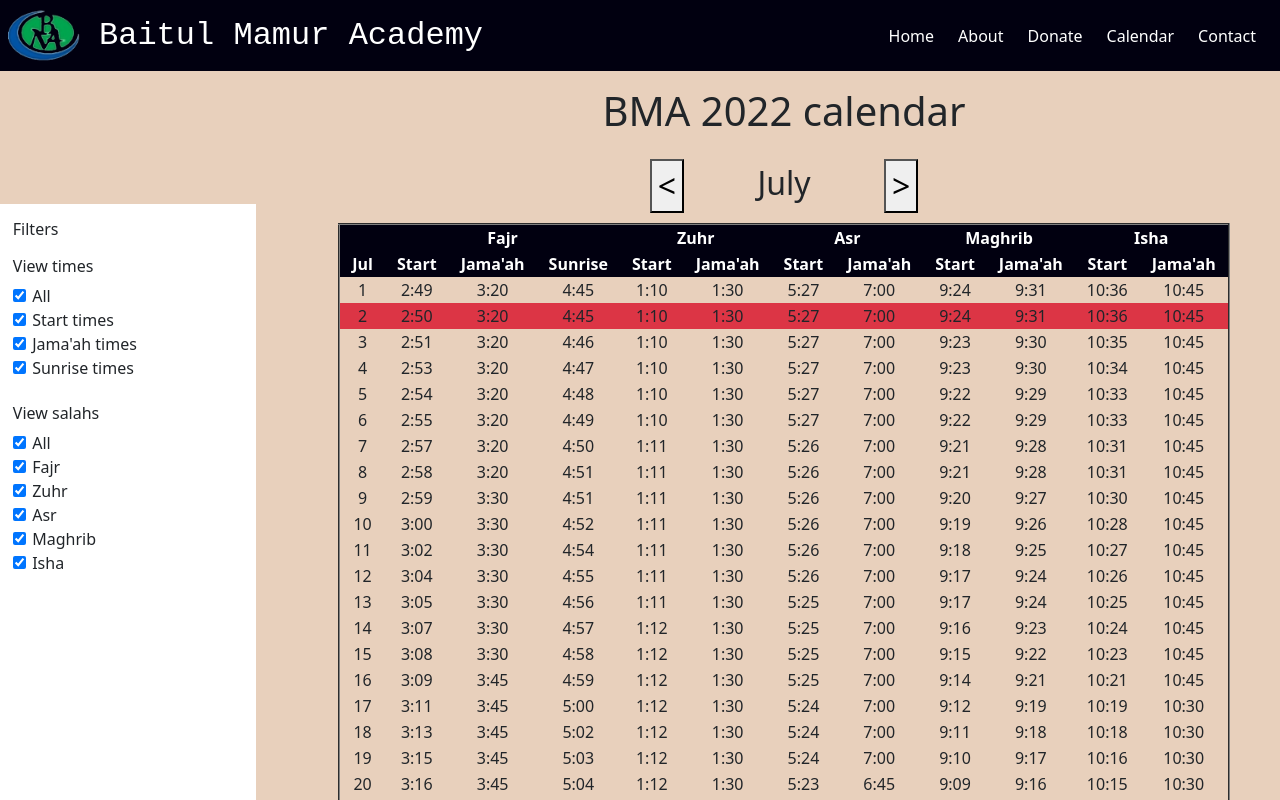
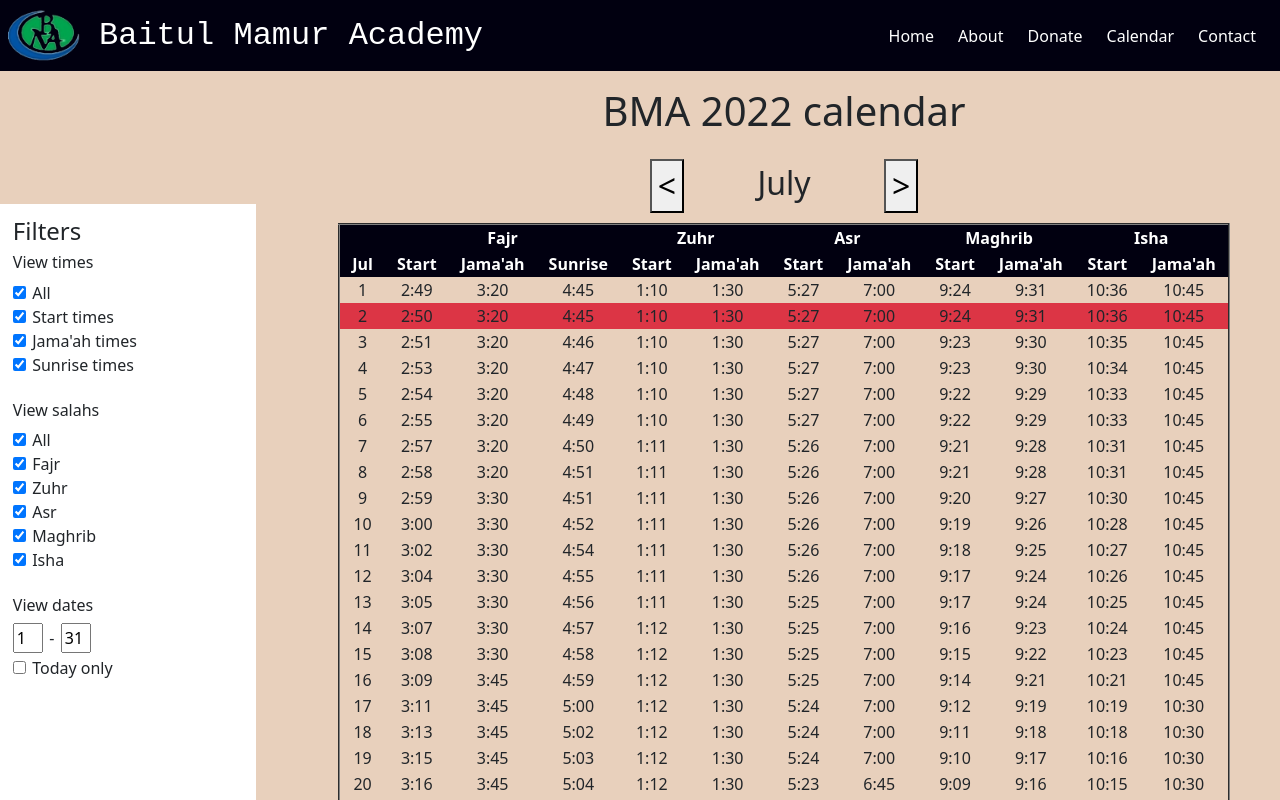
Before and after one commit to Habib-aw/bma-website-old, a React (Create React App) app: page /calendar in a window 1280 px wide. Shown: the top 800 px of the page. Built offline with nearby package versions, Linux system fonts and the light colour scheme.

Commit message:
calendar filters completed functionality

```diff
--- a/src/Components/Calendar/calendar.css
+++ b/src/Components/Calendar/calendar.css
@@ -114,8 +114,38 @@ thead{
     }
 
 }
+
+input::-webkit-outer-spin-button,
+input::-webkit-inner-spin-button {
+    margin: 0;
+    -webkit-appearance: none;
+}
+input[type=number] {
+    -moz-appearance: textfield;
+}
+#start-date,#end-date{
+    width: 30px;
+}
+#dash-number{
+    margin-inline: 0.4rem;
+}
 .view{
     display: flex;
+}
+#Today-only{
+    margin-top: 0.5em;
+}
+.dates-sm{
+    display: none;
+}
+@media (max-width:384px) {
+    .dates-l{
+        display: none;
+    }
+    .dates-sm{
+        display: block;
+        margin-top: 0.5rem;
+    }
 }
 @media (min-width:1255px) {
     .checkbox{
--- a/src/Components/Calendar/index.js
+++ b/src/Components/Calendar/index.js
@@ -3,6 +3,8 @@ import {useState,useEffect} from 'react';
 import './calendar.css';
 import data from "../../data/times.json";
 function Index() {
+    const date = new Date()
+    const [month,setMonth] = useState(date.getMonth())
     const [start,setStart] = useState(true)
     const [jamaah,setJamaah] = useState(true)
     const [sunrise,setSunrise] = useState(true)
@@ -11,13 +13,14 @@ function Index() {
     const [asr,setAsr] = useState(true)
     const [mgrb,setMgrb] = useState(true)
     const [isha,setIsha] = useState(true)
+    const [today,setToday] = useState(false)
     const [toggle,setToggle] = useState(false)
-    const date = new Date()
+    const [startDate,setStartDate] = useState(1)
+    const [endDate,setEndDate] = useState(31)
     const currentDate = date.toLocaleString("en-GB", { day : '2-digit'})+"-"+date.toLocaleString("en-GB", { month: "short" })+"-"+(new Date().getFullYear()).toString().substring(2);
     var num = 0
     const months = ['Jan','Feb','Mar','Apr','May','Jun','Jul','Aug','Sep','Oct','Nov','Dec']
     const monthsLong = ['January','February','March','April','May','June','July','August','September','October','November','December']
-    const [month,setMonth] = useState(date.getMonth())
     function ChangeAllTimes(){
         if(start && jamaah && sunrise){
             setStart(false);
@@ -42,9 +45,10 @@ function Index() {
             <div className='calendar-filter'>
             <div className='filter-checkbox-wrapper'>
                 <div className='filter-checkbox'>
-                <div className='filters-title-menu'><p>Filters</p><div className='filter-menu' onClick={()=>setToggle(!toggle)}><span className='filter-menu-item'></span><span className='filter-menu-item'></span><span className='filter-menu-item'></span></div></div>
+                <div className='filters-title-menu'><h4>Filters</h4><div className='filter-menu' onClick={()=>setToggle(!toggle)}><span className='filter-menu-item'></span><span className='filter-menu-item'></span><span className='filter-menu-item'></span></div></div>
                 <div className={(toggle? 'view':null)+' checkbox'}>
-                <div>
+                    <div>
+                    <div>
                     <h6>View times</h6>
                     <div>
                         <input type="checkbox" id="all-times" name="all-times" value="all-times" checked={start && jamaah && sunrise} onChange={()=>ChangeAllTimes()} />
@@ -61,6 +65,19 @@ function Index() {
                     <div>
                         <input type="checkbox" id="sunrise" name="sunrise" value="sunrise" checked={sunrise} onChange={()=>setSunrise(!sunrise)}/>
                         <label for="sunrise">Sunrise times</label>
+                    </div>
+                    </div>
+                    <div className='dates-sm'>
+                        <h6>View dates</h6>
+                        <div>
+                            <input type="number" id="start-date" name="start-date" defaultValue={startDate} onChange={(e)=>setStartDate(e.target.value)}/>
+                            <label id='dash-number'>-</label>
+                            <input type="number" id="end-date" name="end-date" defaultValue={endDate} onChange={(e)=>setEndDate(e.target.value)}/>
+                        </div>
+                        <div>
+                            <input type="checkbox" id="Today-only" name="Today-only" value="Today-only" checked={today} onChange={()=>setToday(!today)} />
+                            <label for="Today-only">Today only</label>
+                        </div>
                     </div>
                     </div>
                     <div>
@@ -90,14 +107,29 @@ function Index() {
                         <label for="isha">Isha</label>
                     </div>
                     </div>
+                    <div className='dates-l'>
+                        <h6>View dates</h6>
+                        <div>
+                            <input type="number" id="start-date" name="start-date" defaultValue={startDate} onChange={(e)=>setStartDate(e.target.value)}/>
+                            <label id='dash-number'>-</label>
+                            <input type="number" id="end-date" name="end-date" defaultValue={endDate} onChange={(e)=>setEndDate(e.target.value)}/>
+                        </div>
+                        <div>
+                            <input type="checkbox" id="Today-only" name="Today-only" value="Today-only" checked={today} onChange={()=>setToday(!today)} />
+                            <label for="Today-only">Today only</label>
+                        </div>
+                    </div>
                 </div>
                 </div>
             </div>
             <div className='calendar-with-title'>
             <div className='table-title'>
-                        <button onClick={(month===0)? ()=>setMonth(11):()=>setMonth(month-1)}>{"<"}</button>
+            {today? <div className='months-title'>{monthsLong[date.getMonth()]}</div>:
+                        <>
+                        <button onClick={((month===0)? ()=>setMonth(11):()=>setMonth(month-1))}>{"<"}</button>
                         <div className='months-title'>{monthsLong[month]}</div>
                         <button onClick={(month===11)? ()=>setMonth(0):()=>setMonth(month+1)}>{">"}</button>
+                        </>}
             </div>
             <div className='calendar'>
                 <table border="2">
@@ -126,9 +158,9 @@ function Index() {
                             {(jamaah&&isha)? <th>Jama'ah</th>:null}
                         </tr>
                     </thead>
-                {data[month].map((day)=>{
+                {today ? <tr className={(data[date.getMonth()][date.getDate()-1]['Date'] === currentDate.toString())? "bg-danger":null}><td>{date.getDate()}</td>{(start && fajr)? <td>{data[date.getMonth()][date.getDate()-1]['Fajr_start']}</td>:null} {(jamaah && fajr)? <td>{data[date.getMonth()][date.getDate()-1]['Fajr_jamaah']}</td>:null}{(sunrise && fajr)? <td>{data[date.getMonth()][date.getDate()-1]['sunrise']}</td>:null}{(start&&zuhr)? <td>{data[date.getMonth()][date.getDate()-1]['Zuhr_start']}</td>:null}{(jamaah&&zuhr)? <td>{data[date.getMonth()][date.getDate()-1]['Zuhr_jamaah']}</td>:null} {start&&asr? <td>{data[date.getMonth()][date.getDate()-1]['Asr_start']}</td>:null} {jamaah&&asr? <td>{data[date.getMonth()][date.getDate()-1]['Asr_jamaah']}</td>:null}{start&&mgrb? <td>{data[date.getMonth()][date.getDate()-1]['Maghrib_start']}</td>:null}{jamaah&&mgrb? <td>{data[date.getMonth()][date.getDate()-1]['Maghrib_jamaah']}</td>:null} {start&&isha? <td>{data[date.getMonth()][date.getDate()-1]['Isha_start']}</td>:null}{jamaah&&isha? <td>{data[date.getMonth()][date.getDate()-1]['Isha_jamaah']}</td>:null}</tr>:data[month].map((day)=>{
                     num+=1
-                    return <tr className={(day['Date'] === currentDate.toString())? "bg-danger":null}><td>{num}</td>{(start && fajr)? <td>{day['Fajr_start']}</td>:null} {(jamaah && fajr)? <td>{day['Fajr_jamaah']}</td>:null}{(sunrise && fajr)? <td>{day['sunrise']}</td>:null}{(start&&zuhr)? <td>{day['Zuhr_start']}</td>:null}{(jamaah&&zuhr)? <td>{day['Zuhr_jamaah']}</td>:null} {start&&asr? <td>{day['Asr_start']}</td>:null} {jamaah&&asr? <td>{day['Asr_jamaah']}</td>:null}{start&&mgrb? <td>{day['Maghrib_start']}</td>:null}{jamaah&&mgrb? <td>{day['Maghrib_jamaah']}</td>:null} {start&&isha? <td>{day['Isha_start']}</td>:null}{jamaah&&isha? <td>{day['Isha_jamaah']}</td>:null}</tr>
+                    return startDate<=num&&num<=endDate?<tr className={(day['Date'] === currentDate.toString())? "bg-danger":null}><td>{num}</td>{(start && fajr)? <td>{day['Fajr_start']}</td>:null} {(jamaah && fajr)? <td>{day['Fajr_jamaah']}</td>:null}{(sunrise && fajr)? <td>{day['sunrise']}</td>:null}{(start&&zuhr)? <td>{day['Zuhr_start']}</td>:null}{(jamaah&&zuhr)? <td>{day['Zuhr_jamaah']}</td>:null} {start&&asr? <td>{day['Asr_start']}</td>:null} {jamaah&&asr? <td>{day['Asr_jamaah']}</td>:null}{start&&mgrb? <td>{day['Maghrib_start']}</td>:null}{jamaah&&mgrb? <td>{day['Maghrib_jamaah']}</td>:null} {start&&isha? <td>{day['Isha_start']}</td>:null}{jamaah&&isha? <td>{day['Isha_jamaah']}</td>:null}</tr>:null
                 })}
                 </table>
             </div>
```
